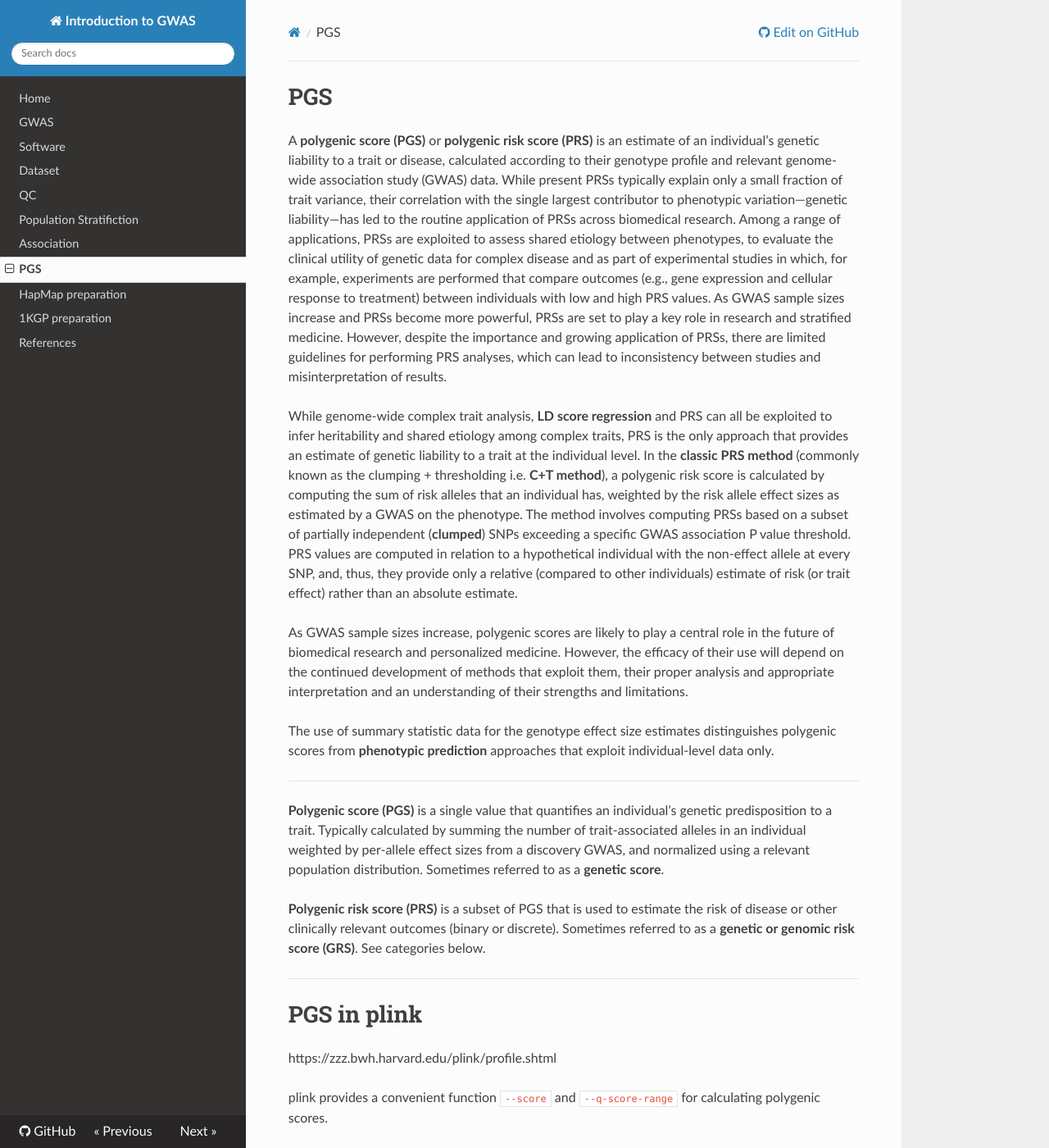
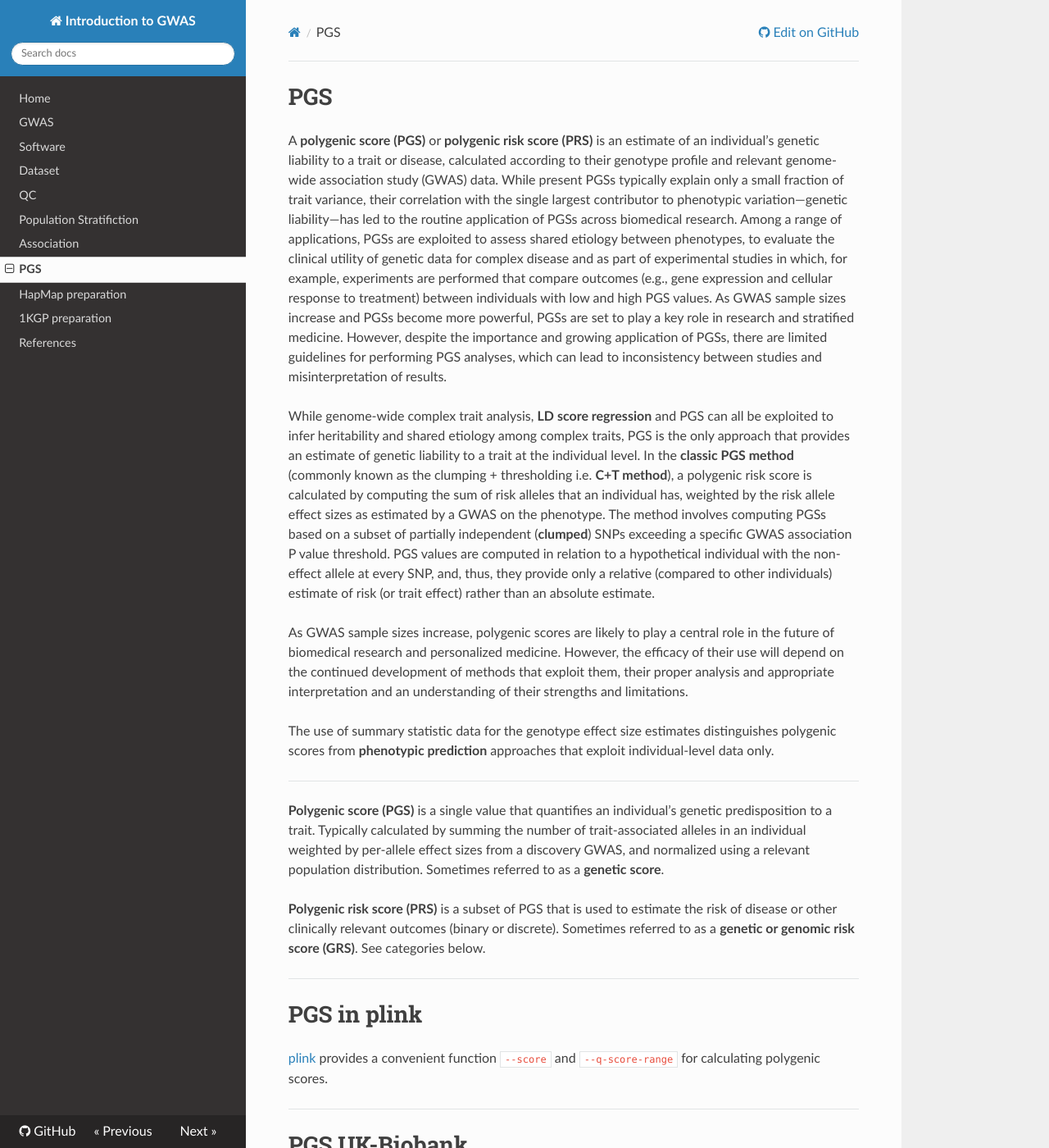
Before and after one commit to bajicv/gwas_intro, an MkDocs documentation site: the page built from docs/07_PGS.md, in a window 1280 px wide and 1400 px high. Shown: the whole window at 82% size. Built offline with MkDocs 1.6.1, drawn with Linux system fonts in a browser that asks for light colours; nearby versions of some CDN libraries; some of the changed text lies outside the part shown.

Commit message:
changes in 2-7

```diff
--- a/docs/07_PGS.md
+++ b/docs/07_PGS.md
@@ -1,8 +1,8 @@
 # PGS
 
-A __polygenic score (PGS)__ or __polygenic risk score (PRS)__ is an estimate of an individual’s genetic liability to a trait or disease, calculated according to their genotype profile and relevant genome-wide association study (GWAS) data. While present PRSs typically explain only a small fraction of trait variance, their correlation with the single largest contributor to phenotypic variation—genetic liability—has led to the routine application of PRSs across biomedical research. Among a range of applications, PRSs are exploited to assess shared etiology between phenotypes, to evaluate the clinical utility of genetic data for complex disease and as part of experimental studies in which, for example, experiments are performed that compare outcomes (e.g., gene expression and cellular response to treatment) between individuals with low and high PRS values. As GWAS sample sizes increase and PRSs become more powerful, PRSs are set to play a key role in research and stratified medicine. However, despite the importance and growing application of PRSs, there are limited guidelines for performing PRS analyses, which can lead to inconsistency between studies and misinterpretation of results.
+A __polygenic score (PGS)__ or __polygenic risk score (PRS)__ is an estimate of an individual’s genetic liability to a trait or disease, calculated according to their genotype profile and relevant genome-wide association study (GWAS) data. While present PGSs typically explain only a small fraction of trait variance, their correlation with the single largest contributor to phenotypic variation—genetic liability—has led to the routine application of PGSs across biomedical research. Among a range of applications, PGSs are exploited to assess shared etiology between phenotypes, to evaluate the clinical utility of genetic data for complex disease and as part of experimental studies in which, for example, experiments are performed that compare outcomes (e.g., gene expression and cellular response to treatment) between individuals with low and high PGS values. As GWAS sample sizes increase and PGSs become more powerful, PGSs are set to play a key role in research and stratified medicine. However, despite the importance and growing application of PGSs, there are limited guidelines for performing PGS analyses, which can lead to inconsistency between studies and misinterpretation of results.
 
-While genome-wide complex trait analysis, __LD score regression__ and PRS can all be exploited to infer heritability and shared etiology among complex traits, PRS is the only approach that provides an estimate of genetic liability to a trait at the individual level. In the __classic PRS method__ (commonly known as the clumping + thresholding i.e. __C+T method__), a polygenic risk score is calculated by computing the sum of risk alleles that an individual has, weighted by the risk allele effect sizes as estimated by a GWAS on the phenotype. The method involves computing PRSs based on a subset of partially independent (__clumped__) SNPs exceeding a specific GWAS association P value threshold. PRS values are computed in relation to a hypothetical individual with the non-effect allele at every SNP, and, thus, they provide only a relative (compared to other individuals) estimate of risk (or trait effect) rather than an absolute estimate.
+While genome-wide complex trait analysis, __LD score regression__ and PGS can all be exploited to infer heritability and shared etiology among complex traits, PGS is the only approach that provides an estimate of genetic liability to a trait at the individual level. In the __classic PGS method__ (commonly known as the clumping + thresholding i.e. __C+T method__), a polygenic risk score is calculated by computing the sum of risk alleles that an individual has, weighted by the risk allele effect sizes as estimated by a GWAS on the phenotype. The method involves computing PGSs based on a subset of partially independent (__clumped__) SNPs exceeding a specific GWAS association P value threshold. PGS values are computed in relation to a hypothetical individual with the non-effect allele at every SNP, and, thus, they provide only a relative (compared to other individuals) estimate of risk (or trait effect) rather than an absolute estimate.
 
 As GWAS sample sizes increase, polygenic scores are likely to play a central role in the future of biomedical research and personalized medicine. However, the efficacy of their use will depend on the continued development of methods that exploit them, their proper analysis and appropriate interpretation and an understanding of their strengths and limitations.
 
@@ -19,9 +19,7 @@ __Polygenic risk score (PRS)__ is a subset of PGS that is used to estimate the r
 
 # PGS in plink
 
-https://zzz.bwh.harvard.edu/plink/profile.shtml
-
-plink provides a convenient function `--score` and `--q-score-range` for calculating polygenic scores.
+[plink](https://zzz.bwh.harvard.edu/plink/profile.shtml) provides a convenient function `--score` and `--q-score-range` for calculating polygenic scores.
 
 ---------------------------------------------------------------------------------------------------------------------
 
@@ -56,14 +54,14 @@ To identify genome-wide significant and independent SNPs, we will performe clump
 
 And then performe clumping.
 
-    plink \
-        --bfile ../data/1kgp \
-        --clump skincolor_QC.tsv \
-        --clump-p1 5.0e-8 \
-        --clump-r2 0.5 \
-        --clump-kb 100 \
-        --clump-snp-field rsid \
-        --clump-field pval \
+    plink
+        --bfile ../data/1kgp
+        --clump skincolor_QC.tsv
+        --clump-p1 5.0e-8
+        --clump-r2 0.5
+        --clump-kb 100
+        --clump-snp-field rsid
+        --clump-field pval
         --out 1kgp
 
 
@@ -73,30 +71,30 @@ This will generate `1kgp.clumped` file, containing the index SNPs after clumping
 
 ## PGS calculation
 
-    plink \
-        --bfile ../data/1kgp \
-        --score skincolor_QC.tsv 1 2 3 sum header \
-        --extract 1kgp.clumped.snp \
-        --out prs_1kgp
+    plink
+        --bfile ../data/1kgp
+        --score skincolor_QC.tsv 1 2 3 sum header
+        --extract 1kgp.clumped.snp
+        --out pgs_1kgp
 
 We can quickly sort based on the predicted value and see that there seem to be a geographic pattern. EUR samples tend to have lower values while AFR samples have higher values.
 
-    sort -gk 6 prs_1kgp.profile
+    sort -gk 6 pgs_1kgp.profile
 
-We can inspect how this PRS is distributed across world populations.
+We can inspect how this PGS is distributed across world populations.
 
-    Rscript --vanilla plot_prs.R
+    Rscript --vanilla plot_pgs.R
 
 > Homework:
-    By default, if a genotype in the plink's `--score` is missing for a particular individual, then the expected value is imputed, i.e. based on the sample allele frequency. To change this behavior, we can add the flag  `--score-no-mean-imputation`. Calculate PRS as above but this time add `--score-no-mean-imputation` and compare the results.
+    By default, if a genotype in the plink's `--score` is missing for a particular individual, then the expected value is imputed, i.e. based on the sample allele frequency. To change this behavior, we can add the flag  `--score-no-mean-imputation`. Calculate PGS as above but this time add `--score-no-mean-imputation` and compare the results.
 
 
 ---------------------------------------
 
 
-    plink \
-        --bfile ../data/1kgp \
-        --score <(grep "^[^#;]" PGS002110.txt) 1 4 6 sum header \
-        --out prs_1kgp_PGS
+    plink
+        --bfile ../data/1kgp
+        --score <(grep "^[^#;]" PGS002110.txt) 1 4 6 sum header
+        --out pgs_1kgp_PGS
 
-Rscript --vanilla plot_prs_noimputation.R
+Rscript --vanilla plot_pgs_noimputation.R
```
Also changed, not shown: docs/02_software.md (+2 -0 lines), docs/04_QC.md (+3 -1 lines), docs/05_pop_stratification.md (+7 -3 lines), docs/06_association.md (+6 -6 lines).
